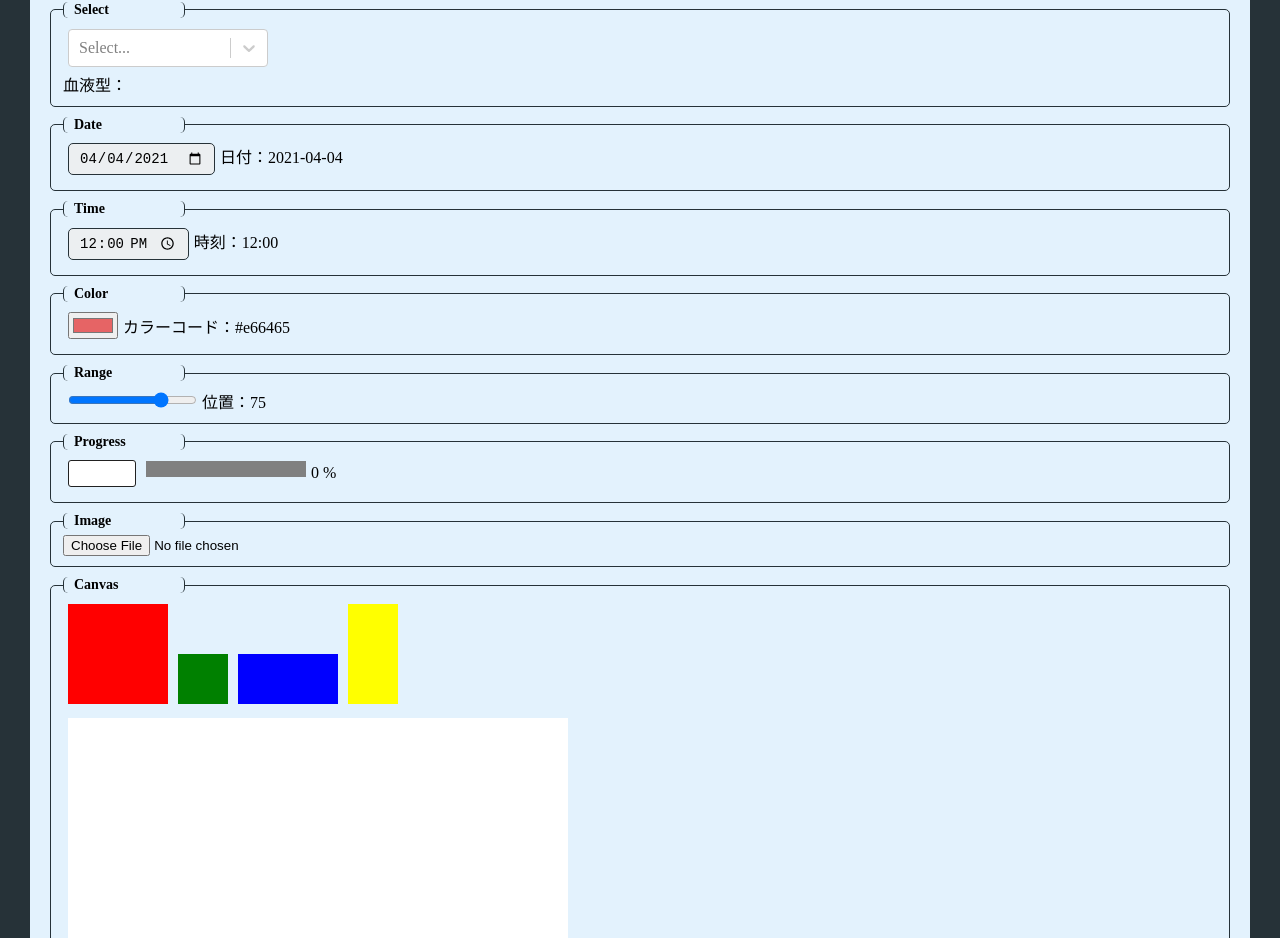
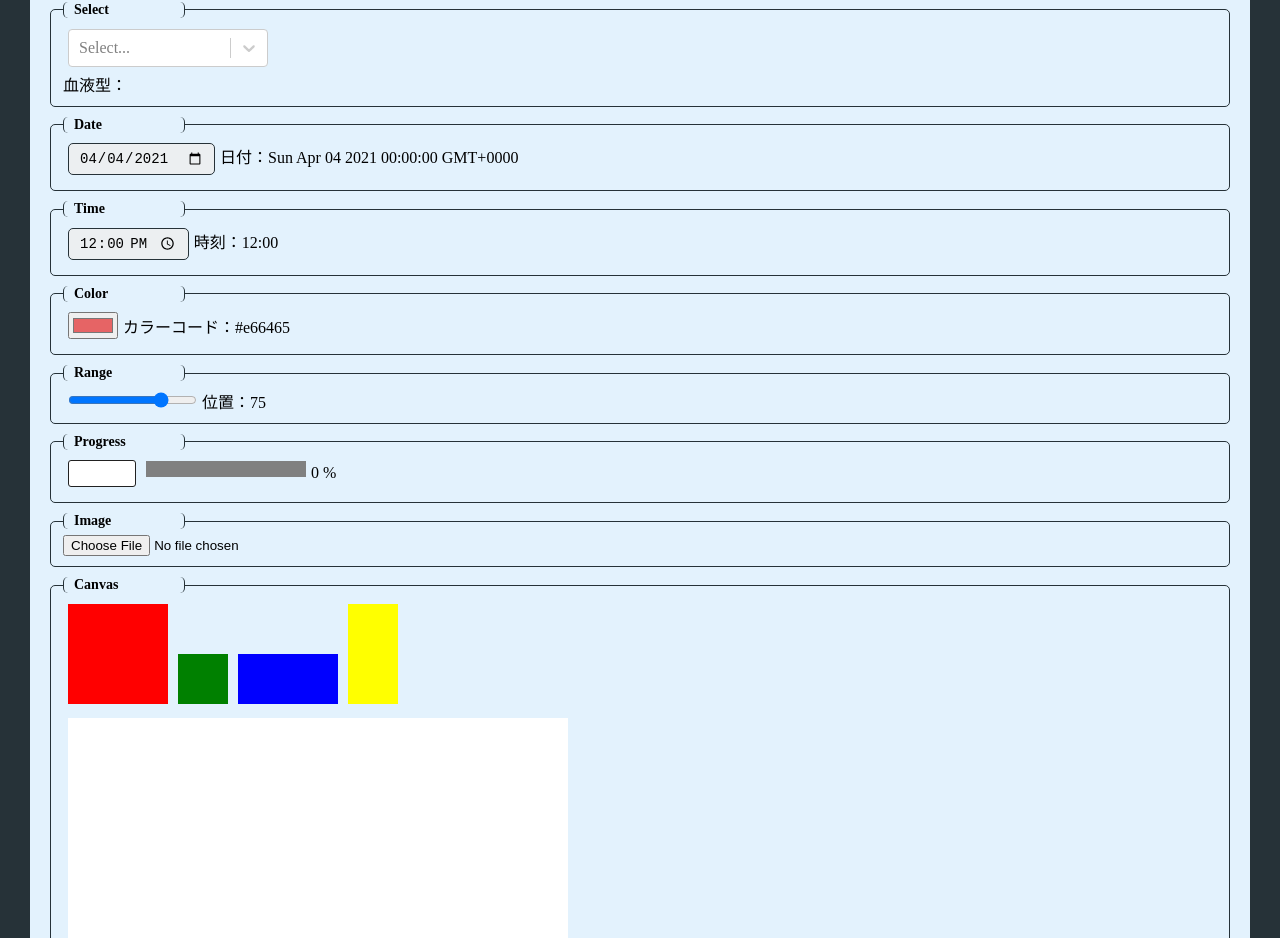
Before and after one commit to fireflower0/react-typescript-practice, a React app: page / in a window 1280 px wide. Shown: the part 1059-1997 px from the top of the page. Built offline with nearby package versions, Linux system fonts and the light colour scheme.

Commit message:
Fixed a home

```diff
--- a/package.json
+++ b/package.json
@@ -6,8 +6,10 @@
   "dependencies": {
     "eslint-loader": "^4.0.2",
     "html-webpack-plugin": "^5.3.1",
+    "moment": "^2.29.1",
     "react": "^17.0.2",
     "react-dom": "^17.0.2",
+    "react-moment": "^1.1.1",
     "react-redux": "^7.2.4",
     "react-router-dom": "^5.2.0",
     "react-select": "^4.3.1",
--- a/src/components/pages/Home.tsx
+++ b/src/components/pages/Home.tsx
@@ -22,6 +22,7 @@ import Canvas from '../atoms/canvas';
 import CodeBlock from '../atoms/codeBlock';
 import List from '../atoms/list';
 import Table from '../atoms/table';
+import Moment from 'react-moment';
 
 const FormWrapper = styled.div`
   margin: 10px;
@@ -228,7 +229,7 @@ const Home: React.FC = () => {
         form={
           <div>
             <Date defaultValue={date} setDate={setDate} />
-            日付：{date}
+            日付：<Moment>{date}</Moment>
           </div>
         }
       />
```
Also changed, not shown: 1 other file (tests, documents, lock files or other folders).
